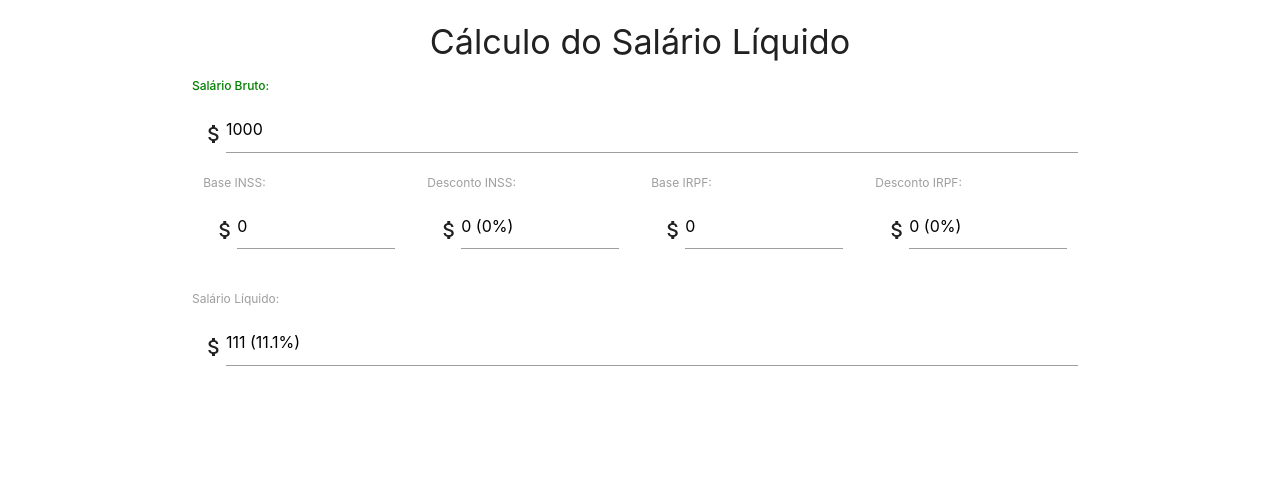
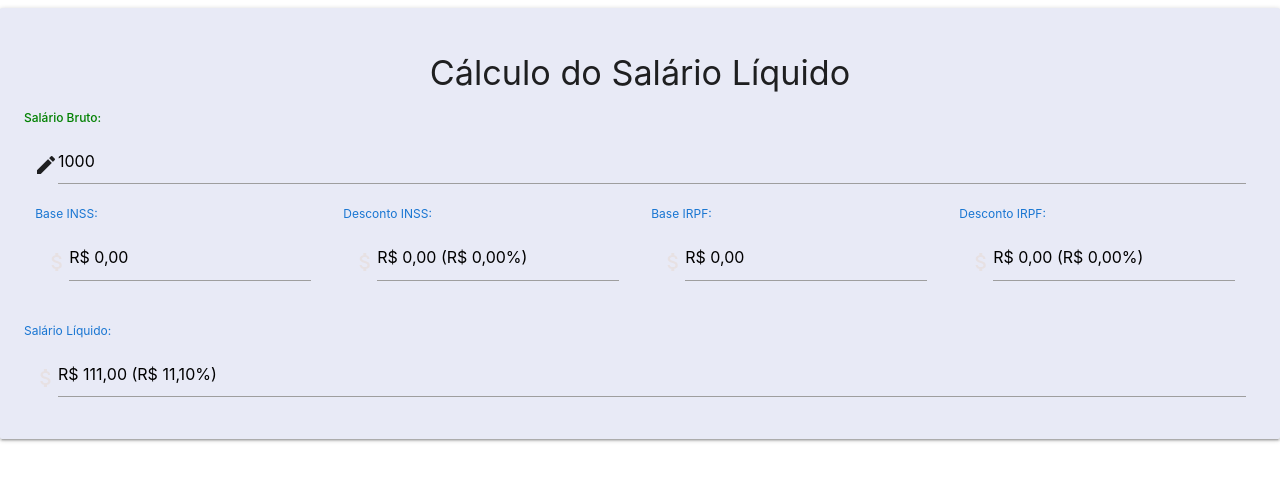
Before and after one commit to alm9/net-salary-react, a React (Create React App) app: page / in a window 1280 px wide. Shown: the top 480 px of the page. Built offline with nearby package versions, Linux system fonts and the light colour scheme.

Commit message:
numbers formatted and improved appearance

```diff
--- a/src/App.js
+++ b/src/App.js
@@ -4,7 +4,7 @@ import Header from './components/header/Header';
 export default class App extends Component {
   render() {
     return (
-      <div className="container">
+      <div className={`${'card-panel #e8eaf6 indigo lighten-5'} ${'row'} `}>
         <h4 style={{ textAlign: 'center' }}>Cálculo do Salário Líquido</h4>
         <Header />
       </div>
--- a/src/components/header/fullSalary/GrossSalary.js
+++ b/src/components/header/fullSalary/GrossSalary.js
@@ -14,7 +14,7 @@ export default class GrossSalary extends Component {
           <strong>Salário Bruto:</strong>
         </label>
         <div className="padding default-flex-row">
-          <span className="small material-icons">attach_money</span>
+          <span className="small material-icons">edit</span>
           <input
             type="number"
             placeholder="0"
--- a/src/components/header/readOnly/ReadOnly.js
+++ b/src/components/header/readOnly/ReadOnly.js
@@ -1,15 +1,25 @@
 import React, { Component } from 'react';
+import { formatNumber } from '../../../helpers/formatHelpers';
 
 export default class ReadOnly extends Component {
   render() {
     let { grossSalary, label, result } = this.props;
     if (grossSalary !== undefined)
-      result = `${result} (${(result * 100) / grossSalary}%)`;
+      result = `${formatNumber(result)} (${formatNumber(
+        (result * 100) / grossSalary
+      )}%)`;
+    else result = formatNumber(result);
     return (
       <div>
-        <label>{label}</label>
+        <label className="blue-text text-darken-2">{label}</label>
         <div className="padding default-flex-row">
-          <span className="small material-icons">attach_money</span>
+          <span
+            style={{ color: 'rgba(231, 223, 223, 0.836)' }}
+            className="small material-icons"
+          >
+            attach_money
+          </span>
+
           <input type="text" value={result} readOnly placeholder="0" />
         </div>
       </div>
--- /dev/null
+++ b/src/helpers/formatHelpers.js
@@ -0,0 +1,11 @@
+const formatter = Intl.NumberFormat('pt-BR', {
+  style: 'currency',
+  currency: 'BRL',
+  maximumFractionDigits: 2,
+});
+
+function formatNumber(value) {
+  return formatter.format(value);
+}
+
+export { formatNumber };
```
